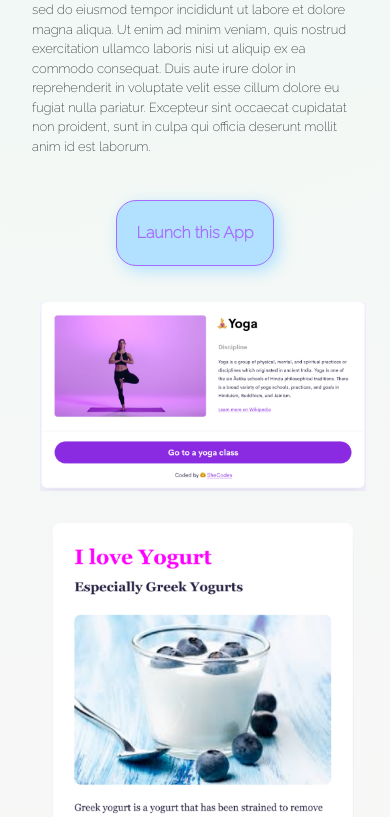
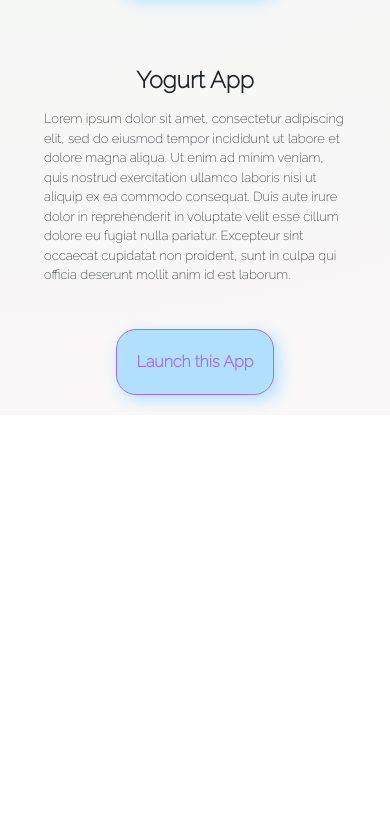
Before and after one commit to Irina-pav/portfolio, a plain HTML site: page index.html in a window 390 px wide. Shown: the part 1183-2000 px from the top of the page. After the commit the page ends 1598 px from the top, so only its background shows below. Drawn offline with nearby package versions, Linux system fonts and the light colour scheme.

Commit message:
hide the images on the small screen

```diff
--- a/index.html
+++ b/index.html
@@ -57,7 +57,7 @@
     <div class="container-fluid">
       <div class="row">
         <div class="col-sm-6">
-          <img src="/images/weather.png" alt="Weather App photo" width= 100% class="img-fluid-rounded p-2 m-2" id="weather-png">
+          <img src="/images/weather.png" alt="Weather App photo" width= 100% class="img-fluid-rounded p-2 m-2 d-none d-sm-block" id="weather-png">
         </div>
         <div class="col-sm-6">
           <h3>Weather App</h3>
@@ -90,13 +90,13 @@
           <div class="button"><button id="app-button"><a href="#" title="yoga-app"> Launch this App</a></button> </div>
       </div>
       <div class="col-sm-6">
-          <img src="/images/yoga.png" alt="Yoga App photo" width= 100% class="img-fluid-rounded p-2 m-2">
+          <img src="/images/yoga.png" alt="Yoga App photo" width= 100% class="img-fluid-rounded p-2 m-2 d-none d-sm-block">
         </div>
       </div>
       <div class="container-fluid">
       <div class="row">
         <div class="col-sm-6">
-          <img src="/images/yogurt.png" alt="Yogurt App photo" width= 100% class="img-fluid-rounded p-2 m-2">
+          <img src="/images/yogurt.png" alt="Yogurt App photo" width= 100% class="img-fluid-rounded p-2 m-2 d-none d-sm-block">
         </div>
         <div class="col-sm-6">
           <h3>Yogurt App</h3>
--- a/src/styles.css
+++ b/src/styles.css
@@ -74,7 +74,7 @@ h1#contact {
 #first-text {
   font-weight: 600;
 }
-@media (max-width: 400px) {
+@media (max-width: 900px) {
   #first-text {
     font-weight: 300;
     font-size: small;
```
